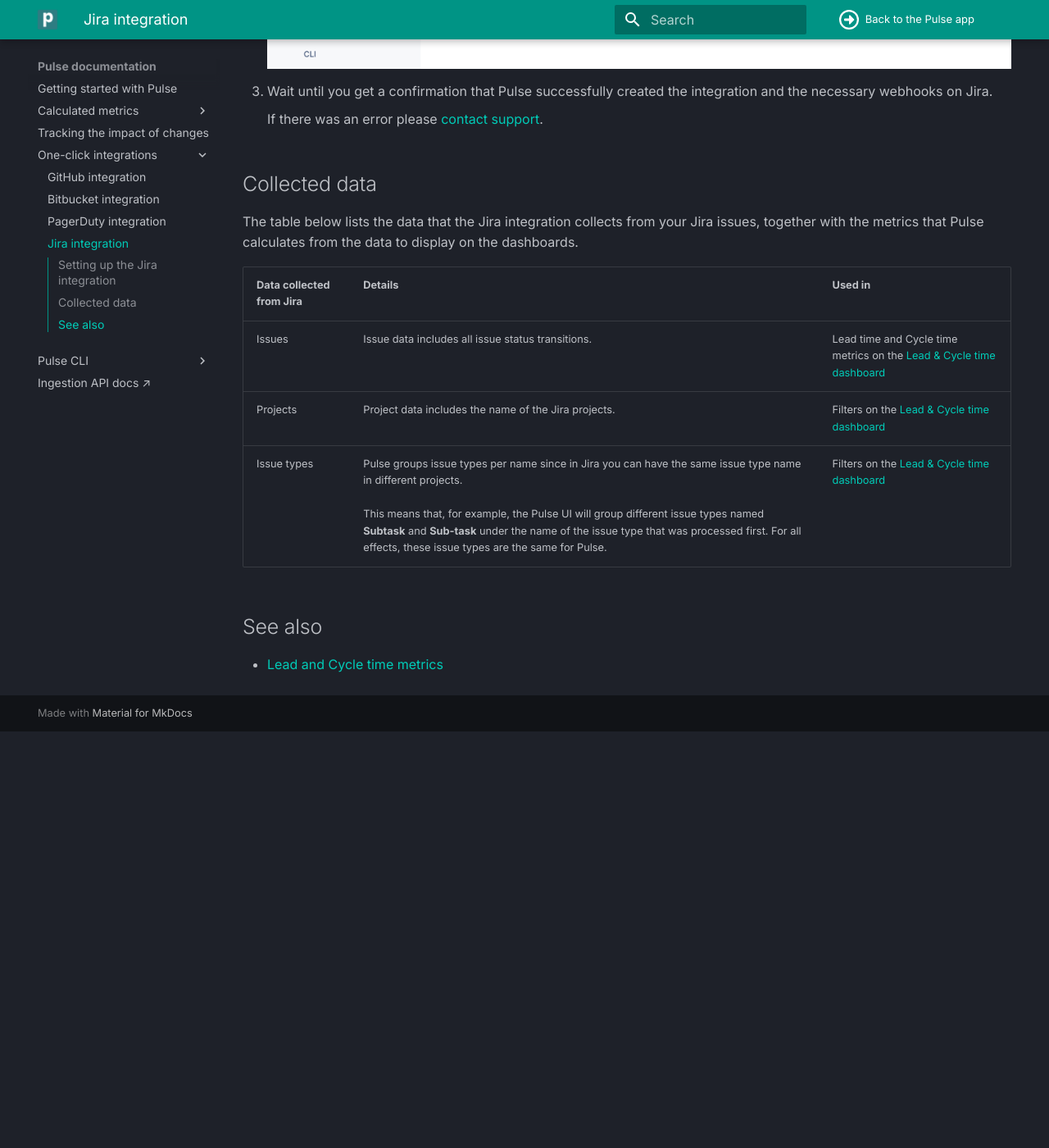
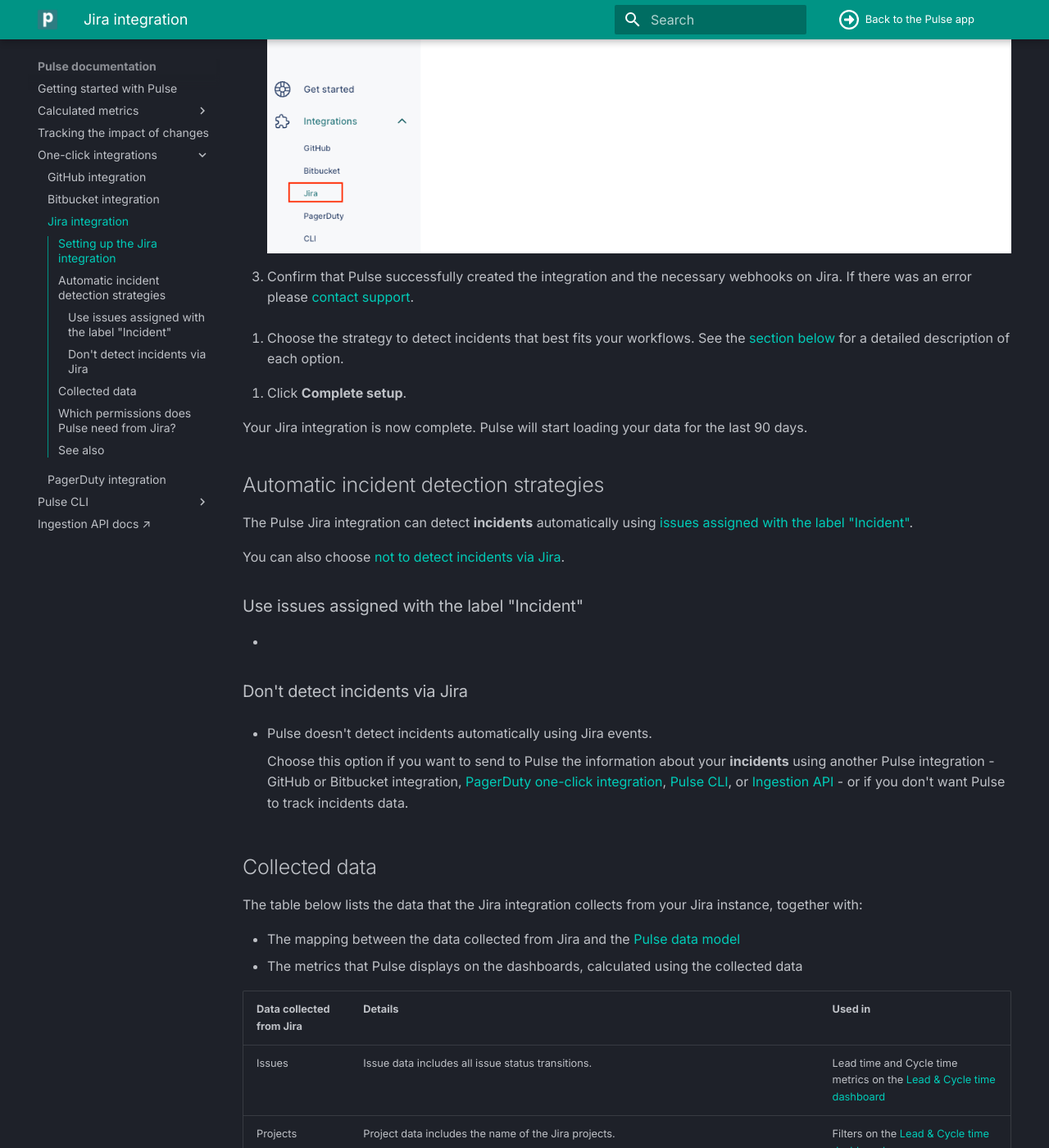
Before and after one commit to codacy/pulse-user-docs, an MkDocs documentation site: the page built from docs/one-click-integrations/jira-integration.md, in a window 1280 px wide and 1400 px high, scrolled down 1055 px. Shown: the whole window at 82% size. Built offline with MkDocs 1.6.1 and Material for MkDocs 9.7.7, drawn with Linux system fonts in a browser that asks for light colours; before the commit the page ends 1947 px from its top, so only the background shows below that; some of the changed text lies outside the part shown.

Commit message:
feat: Initial updates for incident detection via Jira

```diff
--- a/docs/one-click-integrations/jira-integration.md
+++ b/docs/one-click-integrations/jira-integration.md
@@ -1,29 +1,67 @@
 # Jira integration
 
-Pulse integrates with Jira Cloud to receive data about issues, necessary to calculate the metrics [Lead time and Cycle time](../metrics/lead-cycle-time.md).
+Pulse integrates with Jira Cloud to receive:
+
+-   Data about **incidents**, necessary to calculate the following Accelerate metrics:
+
+    -   [Time to recover](../metrics/accelerate.md#time-to-recover)
+
+    -   [Change failure rate](../metrics/accelerate.md#change-failure-rate)
+
+-   Data bout **issues**, necessary to calculate [Lead time and Cycle time](../metrics/lead-cycle-time.md).
 
 ## Setting up the Jira integration
+
+!!! note
+    -   The Jira integration must be set up by a **Jira administrator**, as Pulse will only have access to Jira resources that the user setting up the integration has access to.
+    -   You can only integrate one Pulse organization with each Jira instance.
+    -   [See below](#jira-permissions) the permissions that Pulse requires from your Jira instance.
 
 To set up the Jira integration:
 
 1.  On Pulse, [expand **Integrations** and select **Jira**](https://app.pulse.codacy.com/integrations/jira){: target="_blank"}.
 
-1.  Click **Install Jira** and follow the instructions on the Jira UI to install the app.
-
-    !!! important
-        This step should be performed by a Jira administrator, since Pulse will only have access to Jira resources that the user setting up the integration has access to.
-
-        You can only integrate one Pulse organization with each Jira instance.
+1.  Click **Install Jira App** and follow the instructions on the Jira UI to install the app. You must be a Jira administrator to proceed with this step.
 
     ![Installing the Pulse Jira app](images/jira-installing.png)
 
-1.  Wait until you get a confirmation that Pulse successfully created the integration and the necessary webhooks on Jira.
+1.  Confirm that Pulse successfully created the integration and the necessary webhooks on Jira. If there was an error please [contact support](mailto:pulsesupport@codacy.com).
 
-    If there was an error please [contact support](mailto:pulsesupport@codacy.com).
+<!--TODO Add screenshot for successful installation-->
+
+1.  Choose the strategy to detect incidents that best fits your workflows. See the [section below](#incident-detection-strategy) for a detailed description of each option.
+
+<!--TODO Add screenshot for incident strategy-->
+
+1.  Click **Complete setup**.
+
+Your Jira integration is now complete. Pulse will start loading your data for the last 90 days.
+
+<!--TODO Add screenshot for setup ok-->
+
+## Automatic incident detection strategies {: id="incident-detection-strategy"}
+
+The Pulse Jira integration can detect **incidents** automatically using [issues assigned with the label "Incident"](#jira-incident-label).
+
+You can also choose [not to detect incidents via Jira](#jira-incident-not-detect).
+
+### Use issues assigned with the label "Incident" {: id="jira-incident-label"}
+
+-   <!--TODO Add detection details-->
+
+### Don't detect incidents via Jira {: id="jira-incident-not-detect"}
+
+-   Pulse doesn't detect incidents automatically using Jira events.
+
+    Choose this option if you want to send to Pulse the information about your **incidents** using another Pulse integration - GitHub or Bitbucket integration, [PagerDuty one-click integration](pagerduty-integration.md), [Pulse CLI](../cli/cli.md), or [Ingestion API](https://ingestion.pulse.codacy.com/v1/api-docs) - or if you don't want Pulse to track incidents data.
 
 ## Collected data
+<!--TODO Update this section-->
 
-The table below lists the data that the Jira integration collects from your Jira issues, together with the metrics that Pulse calculates from the data to display on the dashboards.
+The table below lists the data that the Jira integration collects from your Jira instance, together with:
+
+-   The mapping between the data collected from Jira and the [Pulse data model](https://ingestion.pulse.codacy.com/v1/api-docs#tocs_event)
+-   The metrics that Pulse displays on the dashboards, calculated using the collected data
 
 <table>
 <thead>
@@ -58,6 +96,14 @@
     </tr>
 </table>
 
+## Which permissions does Pulse need from Jira? {: id="jira-permissions"}
+
+Pulse requests only the necessary permissions from Jira to collect issues data from your Jira instance and [keeps your information secure](https://security.codacy.com/). See below the detailed list of permissions.
+
+<!--TODO Add permissions table-->
+
 ## See also
 
+-   [Time to recover](../metrics/accelerate.md#time-to-recover)
+-   [Change failure rate](../metrics/accelerate.md#change-failure-rate)
 -   [Lead and Cycle time metrics](../metrics/lead-cycle-time.md)
--- a/mkdocs.yml
+++ b/mkdocs.yml
@@ -66,8 +66,8 @@
   - "One-click integrations":
     - one-click-integrations/github-integration.md
     - one-click-integrations/bitbucket-integration.md
+    - one-click-integrations/jira-integration.md
     - one-click-integrations/pagerduty-integration.md
-    - one-click-integrations/jira-integration.md
   - "Pulse CLI":
     - cli/cli.md
     - cli/examples.md
```
Also changed, not shown: docs/index.md (+2 -2 lines), docs/metrics/accelerate.md (+1 -1 lines), docs/one-click-integrations/bitbucket-integration.md (+1 -1 lines), docs/one-click-integrations/github-integration.md (+1 -1 lines).
